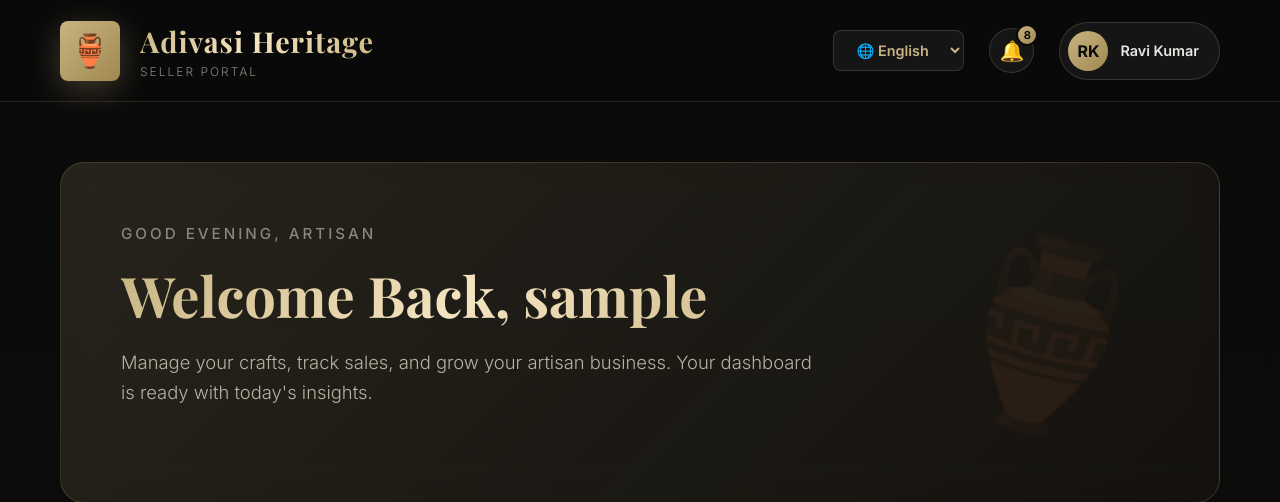
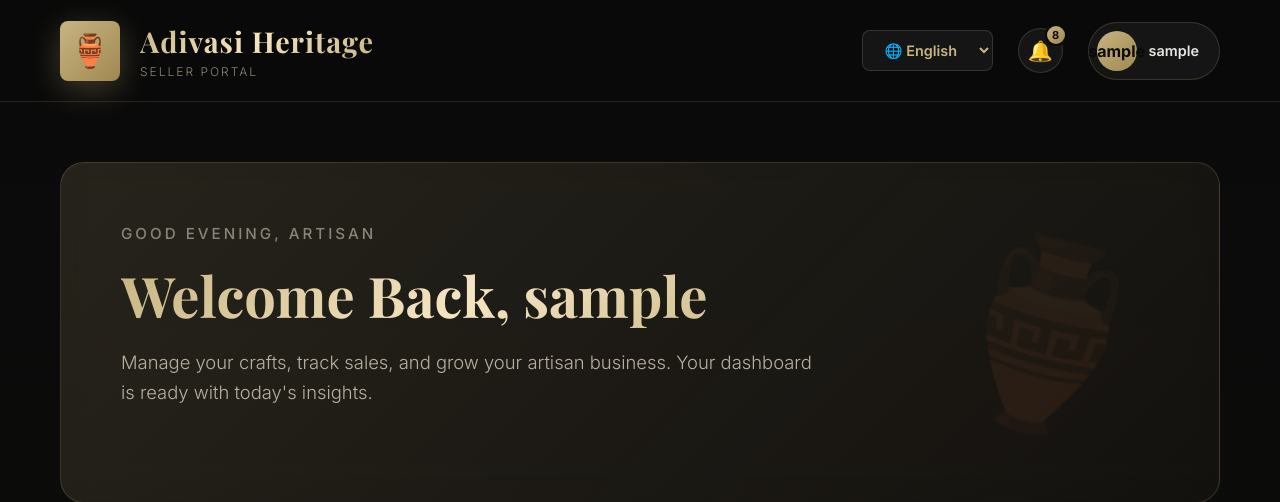
Before and after one commit to AweshHussain/Adivasi-Ecommerce-platform, a Flask app: template templates/sellerdashboard.html in a window 1280 px wide. Shown: the top 502 px of the page. Run offline with Flask 3, Linux system fonts and the light colour scheme; the template is opened without the code that fills it: most values are stand-ins (such as "Sample title", 1, 10 or a date in 2020); some libraries are stand-ins or nearby versions.

Commit message:
Update sellerdashboard.html

```diff
--- a/templates/sellerdashboard.html
+++ b/templates/sellerdashboard.html
@@ -1162,9 +1162,8 @@
       🔔 <span class="notification-badge">8</span>
      </div>
      <div class="user-profile-btn">
-      <div class="user-avatar">
-       RK
-      </div><span class="user-name" data-translate="userName">Ravi Kumar</span>
+      <div class="user-avatar">{{ user_name[0] }}{{ user_name.split(' ')[-1][0] if ' ' in user_name else '' }}</div>
+        <span class="user-name">{{ user_name }}</span>
      </div>
     </div>
    </header><!-- Main Dashboard Content -->
```
